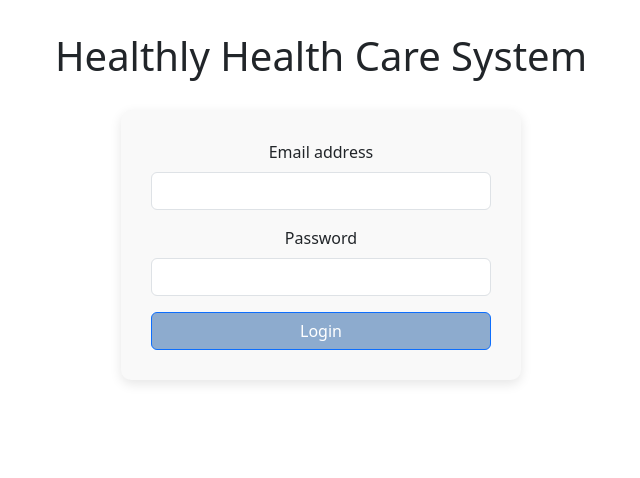
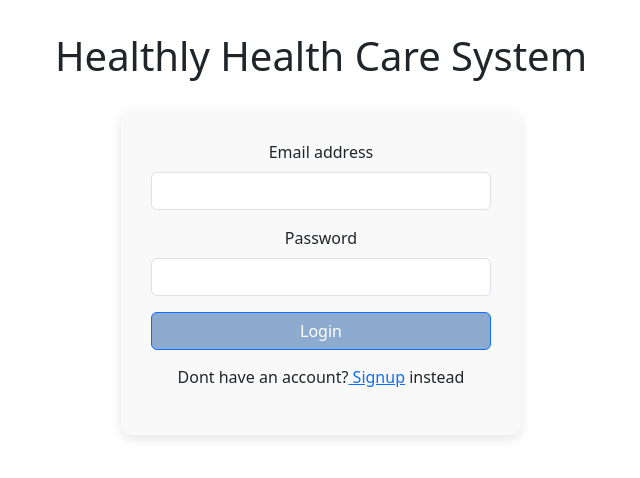
Before and after one commit to Cnnb01/Healthcare-system, a React (Vite) app in the folder frontend/: page / in a window 1280 px wide. Shown: the top 478 px of the page, without its empty margins (319-959 px from the left). Built offline with nearby package versions, Linux system fonts and the light colour scheme; no server answers.

Commit message:
Refactor Login and Signup components: restore signup link functionality and replace hardcoded API URL with environment variable for better configuration management

```diff
--- a/frontend/src/components/Login.jsx
+++ b/frontend/src/components/Login.jsx
@@ -52,9 +52,9 @@ const Login = () => {
             console.error("Error:", error);
         }
     }
-    // const handleSignup = ()=>{
-    //     navigate("/signup")
-    // }
+    const handleSignup = ()=>{
+        navigate("/signup")
+    }
     return ( <>
     <h1 className=".form-sizestyle">Healthly Health Care System</h1>
     <div className="formdiv">
@@ -69,7 +69,7 @@ const Login = () => {
         </div>
         <button type="submit" className="btn btn-primary" style={{ backgroundColor: '#8DABCE', color: 'white', width: '100%' }}>Login</button>
     </form>
-    {/* <p style={{ marginTop: '15px', textAlign: 'center' }}>Dont have an account?<a href="#" onClick={handleSignup}> Signup</a> instead</p> */}
+    <p style={{ marginTop: '15px', textAlign: 'center' }}>Dont have an account?<a href="#" onClick={handleSignup}> Signup</a> instead</p>
     </div>
     </>
     );
--- a/frontend/src/components/Signup.jsx
+++ b/frontend/src/components/Signup.jsx
@@ -1,7 +1,7 @@
 import { useState } from "react";
 import { useNavigate } from "react-router-dom"
 const Signup = () => {
-    const API_BASE_URL = "http://localhost:8000"
+    const API_BASE_URL = import.meta.env.VITE_API_BASE_URL;
     const [formData, setFormData] = useState({
         name:"",
         email:"",
```
